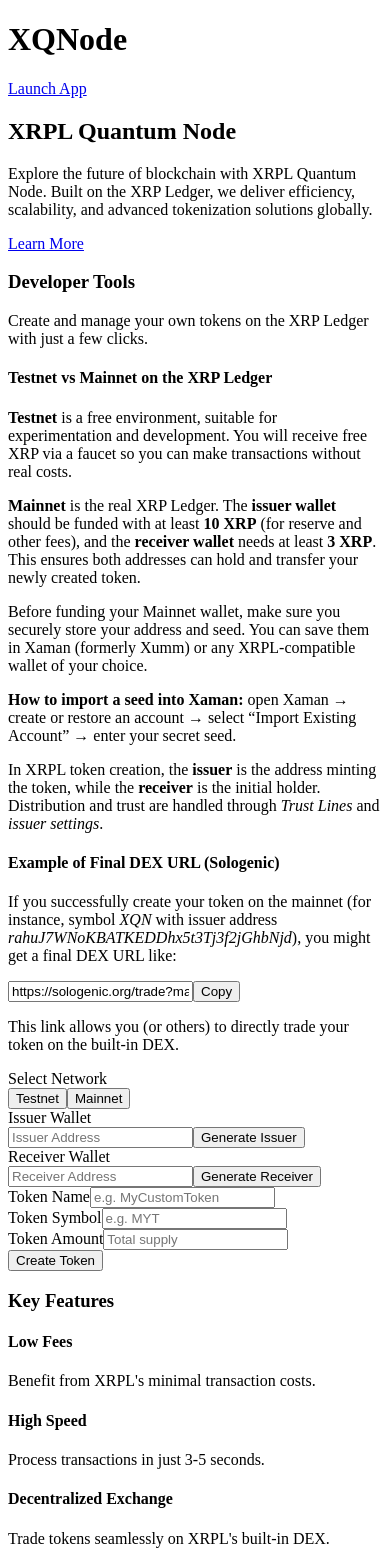
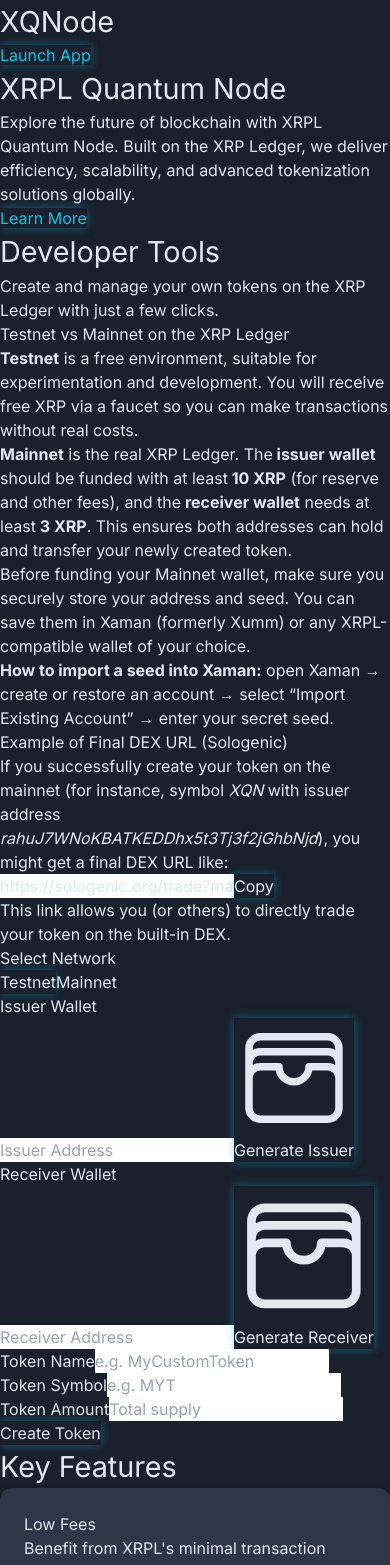
Before and after one commit to Deden199/nodees, a Next.js app: page / in a window 390 px wide. Shown: the top 1565 px of the page. Built offline with nearby package versions, Linux system fonts and the light colour scheme.

Commit message:
Implement modal menggunakan React Portals agar selalu terpusat di viewport

```diff
--- a/package.json
+++ b/package.json
@@ -10,6 +10,7 @@
     "lint": "next lint"
   },
   "dependencies": {
+    "@heroicons/react": "^2.2.0",
     "@twa-dev/sdk": "^8.0.1",
     "axios": "^1.4.0",
     "firebase-admin": "^13.0.2",
--- a/src/components/DeveloperTools.tsx
+++ b/src/components/DeveloperTools.tsx
@@ -1,9 +1,13 @@
+// src/components/DeveloperTools.tsx
 "use client";
 
-import React, { useState } from "react";
-import { toast } from "react-toastify";
+import React, { useState, useEffect, useRef } from "react";
+import { toast, ToastContainer } from "react-toastify";
 import "react-toastify/dist/ReactToastify.css";
-import { ToastContainer } from "react-toastify";
+import ReactDOM from "react-dom"; // Import ReactDOM for Portals
+import CodeIcon from "@heroicons/react/24/outline/WalletIcon";
+import CollectionIcon from "@heroicons/react/24/outline/WalletIcon";
+import BookOpenIcon from "@heroicons/react/24/outline/BookOpenIcon";
 
 /**
  * Decode a 40-hex-digit currency code back to ASCII (for symbols > 3 chars).
@@ -43,6 +47,9 @@
 
   // Sologenic URL only set if mainnet
   const [sologenicUrl, setSologenicUrl] = useState<string | null>(null);
+
+  // Ref for modal root
+  const modalRootRef = useRef<HTMLDivElement | null>(null);
 
   // Helper: add log to log state
   const addLog = (message: string) => {
@@ -182,6 +189,68 @@
     }
   };
 
+  // Create modal root dynamically
+  useEffect(() => {
+    const modalRoot = document.createElement("div");
+    document.body.appendChild(modalRoot);
+    modalRootRef.current = modalRoot;
+
+    return () => {
+      if (modalRootRef.current) {
+        document.body.removeChild(modalRootRef.current);
+      }
+    };
+  }, []);
+
+  // Modal Component
+  const LogModal = () => {
+    return (
+      <div className="fixed inset-0 bg-black/70 flex justify-center items-center z-[60]">
+        <div className="bg-gray-800 rounded-lg shadow-lg p-5 w-full max-w-lg animate-fade">
+          <h2 className="text-cyan-400 text-xl font-semibold mb-4">
+            Transaction Log
+          </h2>
+          <div className="bg-gray-900 rounded-lg p-4 max-h-[300px] overflow-y-auto">
+            {log.map((entry, index) => (
+              <p key={index} className="text-gray-300 text-sm break-words">
+                {entry}
+              </p>
+            ))}
+
+            {/* Show Sologenic link only if mainnet */}
+            {sologenicUrl && network === "mainnet" && (
+              <div className="mt-4">
+                <label className="text-cyan-400 text-sm font-medium">
+                  Sologenic Trading Pair URL:
+                </label>
+                <div className="flex items-center mt-2 gap-2">
+                  <input
+                    type="text"
+                    className="flex-1 px-3 py-2 rounded-md bg-gray-700 text-gray-300 text-sm"
+                    value={sologenicUrl}
+                    readOnly
+                  />
+                  <button
+                    onClick={() => copyToClipboard(sologenicUrl)}
+                    className="bg-cyan-500 text-white px-4 py-2 rounded-md text-sm font-semibold hover:bg-cyan-600 transition btn-glow flex items-center"
+                  >
+                    Copy
+                  </button>
+                </div>
+              </div>
+            )}
+          </div>
+          <button
+            onClick={toggleLogModal}
+            className="mt-4 bg-cyan-500 text-white px-4 py-2 rounded-md text-sm font-semibold hover:bg-cyan-600 transition btn-glow"
+          >
+            Close
+          </button>
+        </div>
+      </div>
+    );
+  };
+
   return (
     <section className="py-16 px-4 animate-fade" id="developer-tools">
       <div className="max-w-4xl mx-auto">
@@ -216,16 +285,10 @@
             your address and seed. You can save them in Xaman (formerly Xumm)
             or any XRPL-compatible wallet of your choice.
           </p>
-          <p className="mb-2">
+          <p className="mb-4">
             <strong>How to import a seed into Xaman:</strong> open Xaman &rarr;
             create or restore an account &rarr; select “Import Existing Account”
             &rarr; enter your secret seed.
-          </p>
-          <p className="mb-4">
-            In XRPL token creation, the <strong>issuer</strong> is the address
-            minting the token, while the <strong>receiver</strong> is the initial
-            holder. Distribution and trust are handled through
-            <em> Trust Lines</em> and <em>issuer settings</em>.
           </p>
 
           {/* Example final DEX URL on mainnet */}
@@ -250,7 +313,7 @@
                   "https://sologenic.org/trade?market=XQN%2BrahuJ7WNoKBATKEDDhx5t3Tj3f2jGhbNjd%2FXRP"
                 )
               }
-              className="bg-cyan-500 text-gray-900 px-4 py-2 rounded-md text-sm font-semibold hover:bg-cyan-600 transition btn-glow"
+              className="bg-cyan-500 text-white px-4 py-2 rounded-md text-sm font-semibold hover:bg-cyan-600 transition btn-glow flex items-center"
             >
               Copy
             </button>
@@ -272,7 +335,7 @@
                 onClick={() => setNetwork("testnet")}
                 className={`py-2 px-4 rounded-md text-sm font-semibold transition ${
                   network === "testnet"
-                    ? "bg-cyan-500 text-gray-900 btn-glow"
+                    ? "bg-cyan-500 text-white btn-glow"
                     : "bg-gray-700 text-gray-300 hover:bg-cyan-600"
                 }`}
               >
@@ -282,7 +345,7 @@
                 onClick={() => setNetwork("mainnet")}
                 className={`py-2 px-4 rounded-md text-sm font-semibold transition ${
                   network === "mainnet"
-                    ? "bg-cyan-500 text-gray-900 btn-glow"
+                    ? "bg-cyan-500 text-white btn-glow"
                     : "bg-gray-700 text-gray-300 hover:bg-cyan-600"
                 }`}
               >
@@ -293,9 +356,9 @@
 
           {/* Issuer & Receiver Wallet */}
           {[
-            { label: "Issuer", wallet: issuerWallet, setWallet: setIssuerWallet },
-            { label: "Receiver", wallet: receiverWallet, setWallet: setReceiverWallet },
-          ].map(({ label, wallet, setWallet }) => (
+            { label: "Issuer", wallet: issuerWallet, setWallet: setIssuerWallet, icon: <CodeIcon className="h-6 w-6 text-cyan-400 mr-2" /> },
+            { label: "Receiver", wallet: receiverWallet, setWallet: setReceiverWallet, icon: <CollectionIcon className="h-6 w-6 text-cyan-400 mr-2" /> },
+          ].map(({ label, wallet, setWallet, icon }) => (
             <div className="mb-6" key={label}>
               <label className="block text-gray-300 text-sm font-medium mb-2">
                 {label} Wallet
@@ -310,8 +373,9 @@
                 />
                 <button
                   onClick={() => generateWallet(setWallet, network)}
-                  className="bg-cyan-500 text-gray-900 px-4 py-2 rounded-md text-sm font-semibold hover:bg-cyan-600 transition btn-glow"
+                  className="bg-cyan-500 text-white px-4 py-2 rounded-md text-sm font-semibold hover:bg-cyan-600 transition btn-glow flex items-center"
                 >
+                  {icon}
                   Generate {label}
                 </button>
               </div>
@@ -330,8 +394,9 @@
                     />
                     <button
                       onClick={() => copyToClipboard(wallet.seed)}
-                      className="bg-cyan-500 text-gray-900 px-3 py-2 rounded-md text-sm font-semibold hover:bg-cyan-600 transition btn-glow"
+                      className="bg-cyan-500 text-white px-3 py-2 rounded-md text-sm font-semibold hover:bg-cyan-600 transition btn-glow flex items-center"
                     >
+                      <BookOpenIcon className="h-5 w-5 mr-1" />
                       Copy
                     </button>
                   </div>
@@ -381,14 +446,14 @@
           {/* Create Token Button with Loading Spinner */}
           <button
             onClick={handleTokenCreation}
-            className="bg-cyan-500 text-gray-900 w-full py-2 rounded-md text-sm font-semibold hover:bg-cyan-600 transition btn-glow disabled:opacity-50 flex items-center justify-center"
+            className="bg-cyan-500 text-white w-full py-2 rounded-md text-sm font-semibold hover:bg-cyan-600 transition btn-glow disabled:opacity-50 flex items-center justify-center"
             disabled={isLoading}
           >
             {isLoading ? (
               <>
                 {/* Simple Tailwind-based spinner */}
                 <svg
-                  className="animate-spin h-5 w-5 mr-2 text-gray-900"
+                  className="animate-spin h-5 w-5 mr-2 text-white"
                   xmlns="http://www.w3.org/2000/svg"
                   fill="none"
                   viewBox="0 0 24 24"
@@ -416,52 +481,13 @@
         </div>
       </div>
 
-      {/* Log Modal */}
-      {isLogOpen && (
-        <div className="fixed inset-0 bg-black/70 flex justify-center items-center z-50">
-          <div className="bg-gray-800 rounded-lg shadow-lg p-5 w-full max-w-lg">
-            <h2 className="text-cyan-400 text-xl font-semibold mb-4">
-              Transaction Log
-            </h2>
-            <div className="bg-gray-900 rounded-lg p-4 max-h-[300px] overflow-y-auto">
-              {log.map((entry, index) => (
-                <p key={index} className="text-gray-300 text-sm">
-                  {entry}
-                </p>
-              ))}
-
-              {/* Show Sologenic link only if mainnet */}
-              {sologenicUrl && network === "mainnet" && (
-                <div className="mt-4">
-                  <label className="text-cyan-400 text-sm font-medium">
-                    Sologenic Trading Pair URL:
-                  </label>
-                  <div className="flex items-center mt-2 gap-2">
-                    <input
-                      type="text"
-                      className="flex-1 px-3 py-2 rounded-md bg-gray-700 text-gray-300 text-sm"
-                      value={sologenicUrl}
-                      readOnly
-                    />
-                    <button
-                      onClick={() => copyToClipboard(sologenicUrl)}
-                      className="bg-cyan-500 text-gray-900 px-4 py-2 rounded-md text-sm font-semibold hover:bg-cyan-600 transition btn-glow"
-                    >
-                      Copy
-                    </button>
-                  </div>
-                </div>
-              )}
-            </div>
-            <button
-              onClick={toggleLogModal}
-              className="mt-4 bg-cyan-500 text-gray-900 px-4 py-2 rounded-md text-sm font-semibold hover:bg-cyan-600 transition btn-glow"
-            >
-              Close
-            </button>
-          </div>
-        </div>
-      )}
+      {/* Log Modal rendered via React Portal */}
+      {isLogOpen && modalRootRef.current &&
+        ReactDOM.createPortal(
+          <LogModal />,
+          modalRootRef.current
+        )
+      }
 
       {/* Toast Notification */}
       <ToastContainer />
--- a/src/pages/_document.tsx
+++ b/src/pages/_document.tsx
@@ -1,3 +1,4 @@
+// src/pages/_document.tsx
 
 import { Html, Head, Main, NextScript } from "next/document";
 
@@ -15,6 +16,7 @@
       <body className="bg-gradient-to-br from-gray-900 via-gray-800 to-gray-900 text-white">
         <Main />
         <NextScript />
+        <div id="modal-root"></div> {/* Elemen root untuk modal */}
       </body>
     </Html>
   );
--- a/src/pages/index.tsx
+++ b/src/pages/index.tsx
@@ -1,5 +1,5 @@
 // pages/index.tsx
-
+import '@/styles/globals.css';
 import React from "react";
 import Head from "next/head";
 import { ToastContainer } from "react-toastify";
@@ -17,6 +17,12 @@
         <meta
           name="google-site-verification"
           content="1UIYNjsnw0nZxvpxJryHB5xLSPWtYtS0FU4fvSTCFs0"
+        />
+
+        {/* Google Fonts */}
+        <link
+          href="https://fonts.googleapis.com/css2?family=Inter:wght@400;600;700&display=swap"
+          rel="stylesheet"
         />
 
         {/* Title halaman utamanya */}
@@ -100,32 +106,29 @@
       {/* Section Hero */}
       <section className="text-center py-16 bg-gradient-to-b from-gray-900 to-gray-800 animate-fade">
         <h2 className="text-5xl font-extrabold mb-6">XRPL Quantum Node</h2>
-        <p className="max-w-3xl mx-auto text-lg leading-relaxed mb-8">
+        <p className="max-w-3xl mx-auto text-lg leading-relaxed mb-8 text-gray-300">
           Explore the future of blockchain with XRPL Quantum Node. Built on the
           XRP Ledger, we deliver efficiency, scalability, and advanced
           tokenization solutions globally.
         </p>
         <a
           href="#whitepaper"
-          className="px-6 py-3 bg-cyan-500 text-lg font-semibold rounded-md shadow-md btn-glow hover:bg-cyan-600 transition"
+          className="px-6 py-3 bg-cyan-500 text-lg font-semibold text-white rounded-md shadow-md btn-glow hover:bg-cyan-600 transition"
         >
           Learn More
         </a>
       </section>
 
-      {/*
-        SISIPKAN KOMponen DeveloperTools
-        di BAWAH Learn More (sebelum Key Features)
-      */}
+      {/* Komponen DeveloperTools */}
       <DeveloperTools />
 
       {/* Key Features */}
-      <section className="py-16 animate-fade">
+      <section className="py-16 animate-fade key-features-section">
         <h3 className="text-4xl font-extrabold text-center text-cyan-400 mb-12">
           Key Features
         </h3>
         <div className="grid grid-cols-1 md:grid-cols-2 lg:grid-cols-4 gap-8 px-6">
-          <div className="bg-gray-800 p-6 rounded-lg shadow-lg text-center hover:shadow-xl transition">
+          <div className="feature-item">
             <h4 className="text-2xl font-semibold text-cyan-400 mb-3">
               Low Fees
             </h4>
@@ -133,13 +136,13 @@
               Benefit from XRPL&apos;s minimal transaction costs.
             </p>
           </div>
-          <div className="bg-gray-800 p-6 rounded-lg shadow-lg text-center hover:shadow-xl transition">
+          <div className="feature-item">
             <h4 className="text-2xl font-semibold text-cyan-400 mb-3">
               High Speed
             </h4>
             <p className="text-gray-300">Process transactions in just 3-5 seconds.</p>
           </div>
-          <div className="bg-gray-800 p-6 rounded-lg shadow-lg text-center hover:shadow-xl transition">
+          <div className="feature-item">
             <h4 className="text-2xl font-semibold text-cyan-400 mb-3">
               Decentralized Exchange
             </h4>
@@ -147,7 +150,7 @@
               Trade tokens seamlessly on XRPL&apos;s built-in DEX.
             </p>
           </div>
-          <div className="bg-gray-800 p-6 rounded-lg shadow-lg text-center hover:shadow-xl transition">
+          <div className="feature-item">
             <h4 className="text-2xl font-semibold text-cyan-400 mb-3">
               Scalability
             </h4>
@@ -238,6 +241,7 @@
             target="_blank"
             rel="noreferrer"
             className="text-cyan-400 hover:text-cyan-600 transition"
+            aria-label="Twitter"
           >
             Twitter
           </a>
@@ -246,6 +250,7 @@
             target="_blank"
             rel="noreferrer"
             className="text-cyan-400 hover:text-cyan-600 transition"
+            aria-label="Telegram"
           >
             Telegram
           </a>
@@ -254,6 +259,7 @@
             target="_blank"
             rel="noreferrer"
             className="text-cyan-400 hover:text-cyan-600 transition"
+            aria-label="Website"
           >
             Website
           </a>
--- /dev/null
+++ b/src/styles/globals.css
@@ -0,0 +1,248 @@
+/* src/styles/globals.css */
+
+/* Tailwind CSS Directives */
+@tailwind base;
+@tailwind components;
+@tailwind utilities;
+
+/* Gaya Kustom */
+
+/* Root Variables untuk Tema Terang dan Gelap */
+:root {
+  --background: #1a202c; /* Dark background for futuristic look */
+  --foreground: #e2e8f0; /* Light text color */
+  --accent: #0bc5ea; /* Cyan accent color */
+}
+
+@media (prefers-color-scheme: dark) {
+  :root {
+    --background: #0a0a0a;
+    --foreground: #ededed;
+    --accent: #0bc5ea;
+  }
+}
+
+/* Body Styling */
+body {
+  color: var(--foreground);
+  background: var(--background);
+  font-family: 'Inter', sans-serif;
+  transition: background 0.3s ease, color 0.3s ease;
+
+  /* Font Smoothing for Better Readability */
+  -webkit-font-smoothing: antialiased;
+  -moz-osx-font-smoothing: grayscale;
+}
+
+/* Keyframes untuk Animasi Fade In dan Slide Up */
+@keyframes fadeIn {
+  from {
+    opacity: 0;
+    transform: translateY(20px);
+  }
+  to {
+    opacity: 1;
+    transform: translateY(0);
+  }
+}
+
+@keyframes slideUp {
+  from {
+    opacity: 0;
+    transform: translateY(40px);
+  }
+  to {
+    opacity: 1;
+    transform: translateY(0);
+  }
+}
+
+/* Kelas Animasi */
+.animate-fade {
+  animation: fadeIn 1s ease-in-out forwards;
+}
+
+.animate-slideUp {
+  animation: slideUp 1s ease-in-out forwards;
+}
+
+/* Efek Glow untuk Tombol */
+.btn-glow {
+  box-shadow: 0 0 15px rgba(11, 197, 234, 0.6);
+  transition: box-shadow 0.3s ease-in-out, transform 0.3s ease-in-out;
+}
+
+.btn-glow:hover {
+  box-shadow: 0 0 25px rgba(11, 197, 234, 0.8);
+  transform: translateY(-2px);
+}
+
+/* Glow Border untuk Outer Box */
+.glow-border {
+  border: 2px solid transparent;
+  background-image: linear-gradient(var(--background), var(--background)),
+    linear-gradient(45deg, var(--accent), #6b46c1);
+  background-origin: border-box;
+  background-clip: padding-box, border-box;
+  box-shadow: 0 0 10px rgba(11, 197, 234, 0.5);
+  transition: box-shadow 0.3s ease-in-out, background-image 0.3s ease-in-out;
+}
+
+.glow-border:hover {
+  box-shadow: 0 0 20px rgba(11, 197, 234, 0.8);
+  background-image: linear-gradient(var(--background), var(--background)),
+    linear-gradient(45deg, #81e6d9, #6b46c1);
+}
+
+/* Gaya untuk Item Roadmap */
+.roadmap-item {
+  background: linear-gradient(135deg, #1e293b, #334155);
+  padding: 1.5rem;
+  border-radius: 12px;
+  box-shadow: 0 4px 12px rgba(0, 0, 0, 0.3);
+  transition: transform 0.3s ease, box-shadow 0.3s ease;
+}
+
+.roadmap-item:hover {
+  transform: translateY(-5px);
+  box-shadow: 0 12px 20px rgba(0, 0, 0, 0.4);
+}
+
+/* Gaya untuk Gradient Background Unicorn */
+.gradient-background-cs-unicorn {
+  cursor: pointer;
+  background: linear-gradient(180deg, rgba(255, 255, 255, 0.06) 0%, rgba(78, 73, 73, 0.3) 100%);
+  transition: background 0.3s ease;
+}
+
+.gradient-background-cs-unicorn:hover {
+  background: linear-gradient(180deg, rgba(255, 255, 255, 0.1) 0%, rgba(78, 73, 73, 0.4) 100%);
+}
+
+/* Gaya untuk Developer Tools Section */
+.developer-tools-section {
+  background: var(--background);
+  color: var(--foreground);
+}
+
+.developer-tools-section h3 {
+  color: var(--accent); /* cyan-400 */
+}
+
+.developer-tools-section .tool-item {
+  background: #2d3748; /* gray-700 */
+  padding: 1.5rem;
+  border-radius: 12px;
+  box-shadow: 0 4px 12px rgba(0, 0, 0, 0.3);
+  transition: transform 0.3s ease, box-shadow 0.3s ease;
+}
+
+.developer-tools-section .tool-item:hover {
+  transform: translateY(-5px);
+  box-shadow: 0 12px 20px rgba(0, 0, 0, 0.4);
+}
+
+/* Gaya untuk Key Features */
+.key-features-section .feature-item {
+  background: #2d3748; /* gray-700 */
+  padding: 1.5rem;
+  border-radius: 12px;
+  box-shadow: 0 4px 12px rgba(0, 0, 0, 0.3);
+  transition: transform 0.3s ease, box-shadow 0.3s ease;
+}
+
+.key-features-section .feature-item:hover {
+  transform: translateY(-5px);
+  box-shadow: 0 12px 20px rgba(0, 0, 0, 0.4);
+}
+
+/* Responsive Text Sizes dan Penyesuaian Mobile */
+@media (max-width: 768px) {
+  h1, h2, h3 {
+    font-size: 1.8rem;
+  }
+  p, a {
+    font-size: 1rem;
+  }
+
+  /* Nonaktifkan atau Kurangi Efek Glow dan Box Shadow pada Mobile */
+  .glow-border {
+    box-shadow: 0 0 5px rgba(11, 197, 234, 0.3);
+    background-image: linear-gradient(var(--background), var(--background)),
+      linear-gradient(45deg, var(--accent), #6b46c1);
+  }
+
+  .glow-border:hover {
+    box-shadow: 0 0 10px rgba(11, 197, 234, 0.5);
+    background-image: linear-gradient(var(--background), var(--background)),
+      linear-gradient(45deg, #81e6d9, #6b46c1);
+  }
+
+  /* Kurangi Efek Glow pada Tombol di Mobile */
+  .btn-glow {
+    box-shadow: 0 0 10px rgba(11, 197, 234, 0.4);
+  }
+
+  .btn-glow:hover {
+    box-shadow: 0 0 15px rgba(11, 197, 234, 0.6);
+    transform: translateY(-1px);
+  }
+}
+
+/* Tambahan: Override Tailwind Utility Classes Jika Diperlukan */
+a {
+  color: var(--accent);
+  text-decoration: none;
+  transition: color 0.3s ease, transform 0.3s ease;
+}
+
+a:hover {
+  color: #81e6d9; /* cyan-300 */
+  transform: scale(1.05);
+}
+
+/* Button Hover Enhancements */
+button:hover, a:hover {
+  transform: scale(1.05);
+}
+
+/* Tooltip Styling */
+.tooltip {
+  position: relative;
+  display: inline-block;
+}
+
+.tooltip .tooltiptext {
+  visibility: hidden;
+  width: 160px;
+  background-color: var(--foreground);
+  color: var(--background);
+  text-align: center;
+  border-radius: 6px;
+  padding: 5px 0;
+  position: absolute;
+  z-index: 1;
+  bottom: 125%; /* Position the tooltip above the text */
+  left: 50%;
+  margin-left: -80px; /* Use half of the width (160/2 = 80), to center the tooltip */
+  opacity: 0;
+  transition: opacity 0.3s;
+}
+
+.tooltip:hover .tooltiptext {
+  visibility: visible;
+  opacity: 1;
+}
+
+/* Fokus Efek pada Input Fields */
+input:focus, textarea:focus, select:focus {
+  outline: none;
+  /* Tailwind sudah mengatur focus ring, tetapi kita bisa tambahkan tambahan */
+  ring: 2px;
+  ring: var(--accent);
+}
+
+/* Smooth Transition for All Interactive Elements */
+button, input, textarea, select, a {
+  transition: all 0.3s ease-in-out;
+}
```
Also changed, not shown: src/components/Modal.tsx (added, +44 -0 lines), types/heroicons-react.d.ts (added, +19 -0 lines), 1 other file (tests, documents, lock files or other folders).
